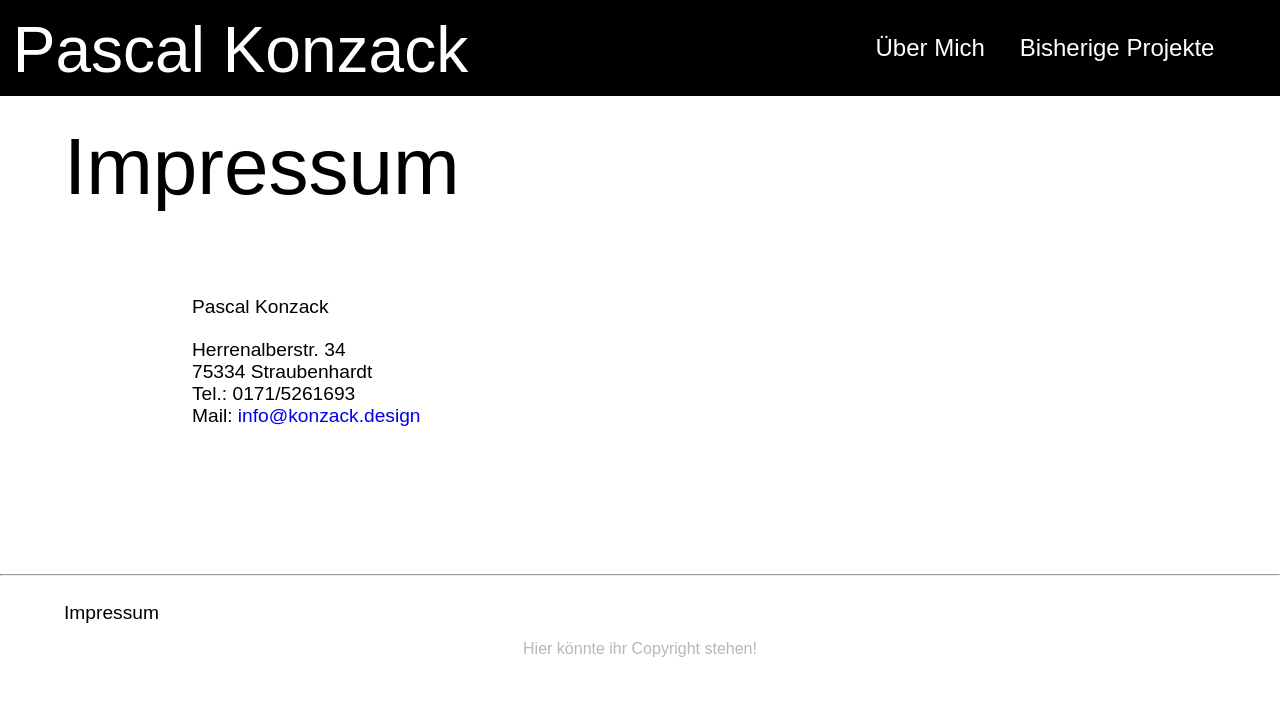
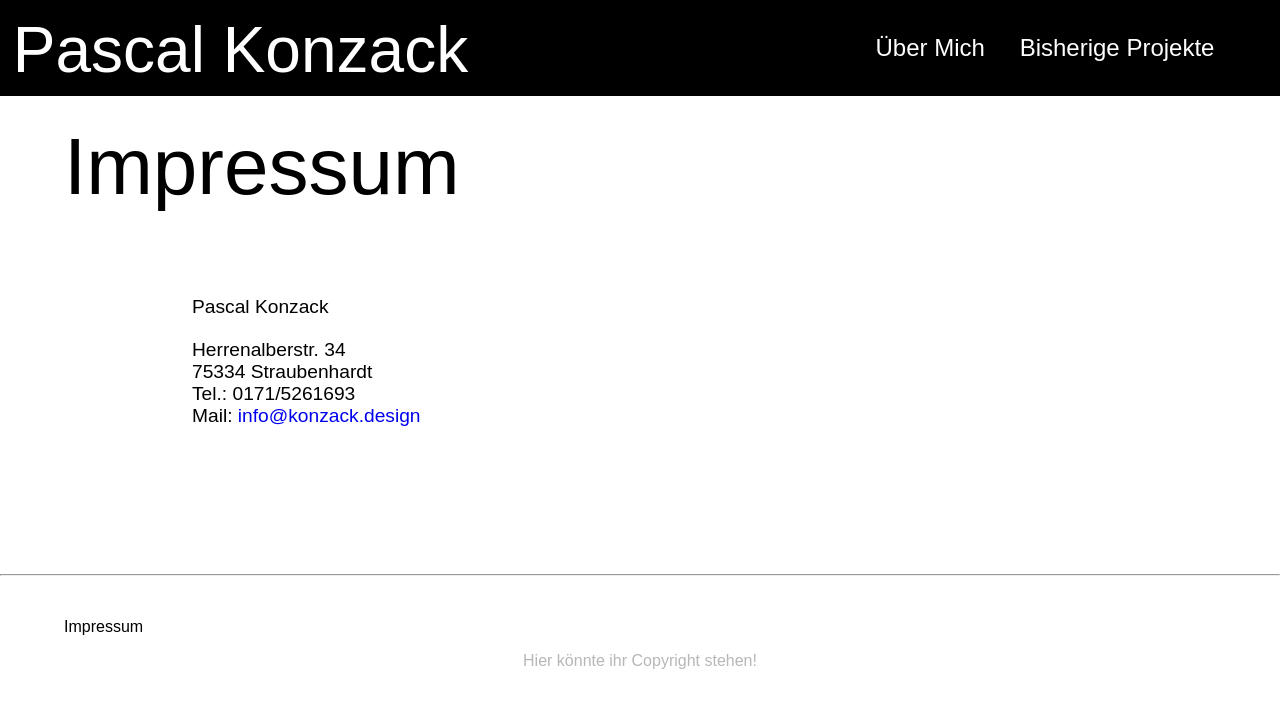
Before and after one commit to ItsdMeSoFYou/bewerbung, a plain HTML site: page impressum.html in a window 1280 px wide. Drawn offline with Linux system fonts and the light colour scheme; a web font is replaced by a local one.

Commit message:
some stuff

```diff
--- a/impressum.html
+++ b/impressum.html
@@ -21,7 +21,7 @@
       </div>
     </div>
   </div>
-  <div class="non-main" id"impressum">
+  <div class="non-main">
     <span class="non-main-header">Impressum</span>
     <div class="impressum-text">
       <p class="name">Pascal Konzack</p>
@@ -33,7 +33,7 @@
   </div>
   <hr>
   <div class="footer">
-    <a href="#impressum">Impressum</a>
+    <p class="pointer">Impressum</p>
     <p class="footer-text">Hier könnte ihr Copyright stehen!</p>
   </div>
 </body>
--- a/style.css
+++ b/style.css
@@ -32,6 +32,7 @@ h1 {
   font-weight: 200;
   float: left;
   cursor: default;
+  color: #ffffff;
 }
 
 .h1 {
@@ -173,7 +174,8 @@ span.border {
 .non-main {
   padding-top: 2%;
   padding-bottom: 5%;
-  width: 100% display: inline-block;
+  width: 100%;
+  display: inline-block;
   background-color: #ffffff;
 }
 
@@ -190,7 +192,7 @@ span.border {
 .impressum-text {
   padding: 5%;
   font-size: 120%;
-  margin-left: 10%
+  margin-left: 10%;
 }
 
 .images-galery {
@@ -223,6 +225,10 @@ video {
 
 hr {
   margin: 0;
+}
+
+.pointer {
+  cursor: default;
 }
 /*Beginn des responsive Design*/
 @media only screen and (max-aspect-ratio: 1/1) {
```
Also changed, not shown: index.html (+1 -1 lines).
